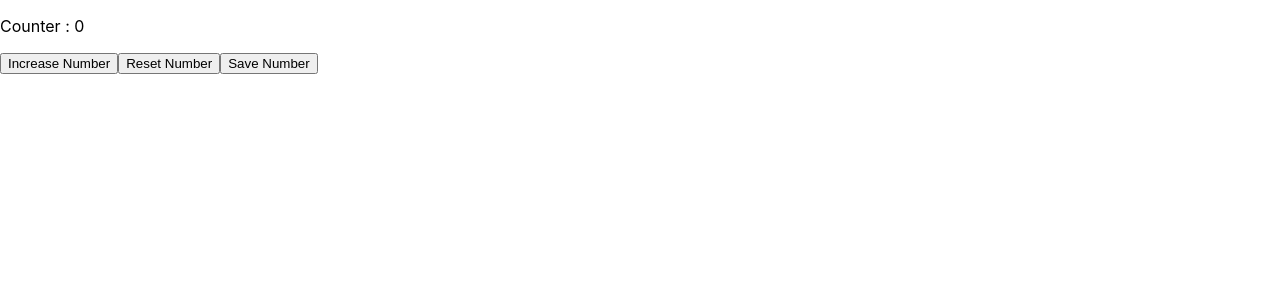
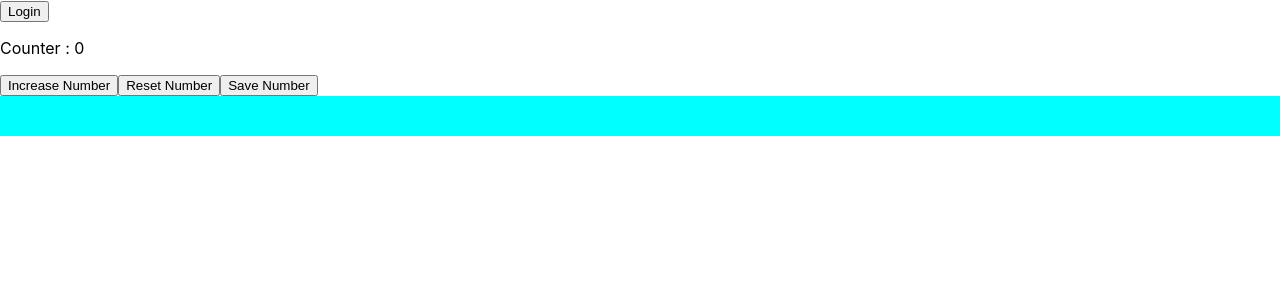
Before and after one commit to HalilSacirovic/Counter-App, a React (Create React App) app: page / in a window 1280 px wide. Shown: the top 300 px of the page. Built offline with nearby package versions, Linux system fonts and the light colour scheme.

Commit message:
ZAVRSEN ZADATAK PROFESORE XD

```diff
--- a/src/App.css
+++ b/src/App.css
@@ -36,3 +36,15 @@
     transform: rotate(360deg);
   }
 }
+
+
+
+.saved{
+  background-color: aqua;
+  padding:20px
+}
+
+.saved_values{
+  border-top: 4px solid purple;
+
+}
--- a/src/App.js
+++ b/src/App.js
@@ -12,7 +12,7 @@ const NavigationRoutes = () => {
   const dispatch = useDispatch();
 
   useEffect(() => {
-    const token = localStorage.getItem("authToken");
+    const token = localStorage.getItem("auth_token");
     if (token) {
       const decoded = jwtDecode(token);
       dispatch(authSlice.actions.setData(decoded));
--- a/src/pages/Counter/Counter.js
+++ b/src/pages/Counter/Counter.js
@@ -1,16 +1,49 @@
 import React, { useEffect, useState } from "react";
 import { useSelector, useDispatch } from "react-redux";
 import {counterSlice} from "../../store/counterSlice"
+import { authSlice } from "../../store/authSlice";
+import { useNavigate } from "react-router-dom";
+import "../../App.css"
 
 
  const Counter = () => {
 
+
     const counterState = useSelector((state)=>state.counter);
+    const authState = useSelector((state) => state.auth);
     console.log(counterState.counter)
     const dispatch = useDispatch();
+    const navigate = useNavigate()
+    console.log(authState)
+
+    const [currentDate, setCurrentDate] = useState(new Date());
+    const dataDate = {
+        counted:counterState,
+        datum:currentDate
+    }
+
+
+    console.log(dataDate.datum)
 
   return (
     <div className='div'>
+      {authState.id ? (
+        <button
+          onClick={() => {
+            dispatch(authSlice.actions.logout());
+          }}
+        >
+          Logout
+        </button>
+      ) : (
+        <button
+          onClick={() => {
+            navigate("/login");
+          }}
+        >
+          Login
+        </button>
+      )}
     <div className='counter'>
         <p>Counter : {counterState.counter}</p>
         <button onClick={()=>{
@@ -20,10 +53,33 @@ import {counterSlice} from "../../store/counterSlice"
         <button onClick={()=>{
             dispatch(counterSlice.actions.clearCounter())
         }}>Reset Number</button>
-        <button onClick={()=>{
-            dispatch(counterSlice.actions.saveCounter())
+    {authState.id ?(<button onClick={()=>{
+            dispatch(counterSlice.actions.saveCounter(dataDate))
             console.log(counterState.saved)
-        }}>Save Number</button>
+        }}>Save Number</button>)
+    :
+    (<button >Save Number</button>
+    )}
+
+    </div>
+
+    <div className="saved">
+    {
+        counterState.saved.map((item,index)=>{
+            return(
+              <div key={index} className="saved_values">
+               {console.log("item",item)}
+
+               <p>Brojac:{item.counted.counter}</p>
+               <p>Datum Sacuvanog podatka:{item.datum.toLocaleString('en-US', { timeZone: 'UTC' })}</p>
+              </div>
+
+
+            )
+        })
+    }
+
+
     </div>
 
     </div>
--- a/src/pages/Login/Login.js
+++ b/src/pages/Login/Login.js
@@ -34,6 +34,7 @@ const Login = () => {
                 console.log(decode)
                 localStorage.setItem("auth_token", data.token);
                 localStorage.setItem("userId", data.userId);
+                alert("aas")
                 navigate("/")
 
               }
--- a/src/store/counterSlice.js
+++ b/src/store/counterSlice.js
@@ -16,8 +16,8 @@ export const counterSlice = createSlice({
 
     saveCounter(state,actions)
     {
-      const counted = state.counter;
-      state.saved.push(counted);
+      const date = actions.payload
+      state.saved.push(date);
       return state;
     },
 
```
